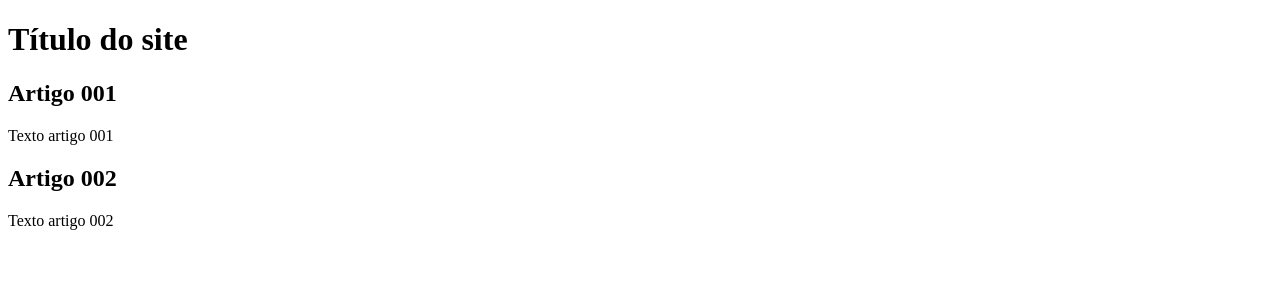
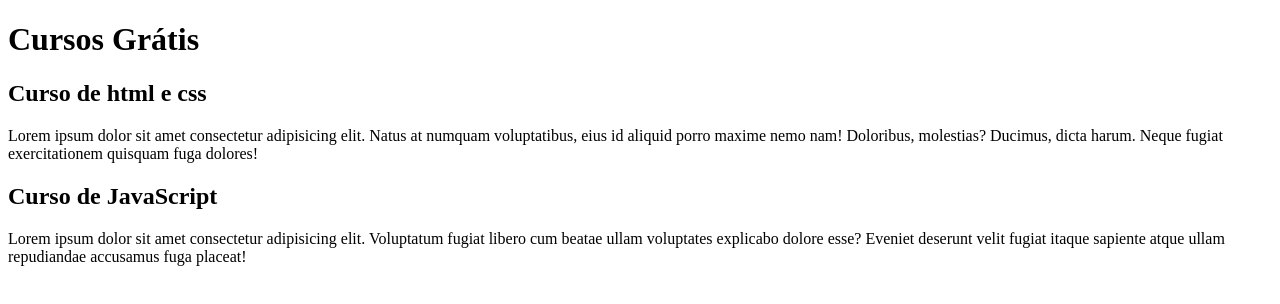
Before and after one commit to thiagosaldanhamarinho-lgtm/Ola-Mundo-, a plain HTML site: page site.exemplo/index.html in a window 1280 px wide. Drawn offline with Linux system fonts and the light colour scheme.

Commit message:
Comecei a escrever o conteúdo

```diff
--- a/site.exemplo/index.html
+++ b/site.exemplo/index.html
@@ -10,15 +10,15 @@
 <body>
     <main>
         <header>
-            <h1>Título do site</h1>
+            <h1>Cursos Grátis</h1>
         </header>
         <article>
-            <h2>Artigo 001</h2>
-            <p>Texto artigo 001</p>
+            <h2>Curso de html e css</h2>
+            <p>Lorem ipsum dolor sit amet consectetur adipisicing elit. Natus at numquam voluptatibus, eius id aliquid porro maxime nemo nam! Doloribus, molestias? Ducimus, dicta harum. Neque fugiat exercitationem quisquam fuga dolores!</p>
         </article>
         <article>
-            <h2>Artigo 002</h2>
-            <p>Texto artigo 002</p>
+            <h2>Curso de JavaScript</h2>
+            <p>Lorem ipsum dolor sit amet consectetur adipisicing elit. Voluptatum fugiat libero cum beatae ullam voluptates explicabo dolore esse? Eveniet deserunt velit fugiat itaque sapiente atque ullam repudiandae accusamus fuga placeat!</p>
         </article>
     </main>
 </body>
```
